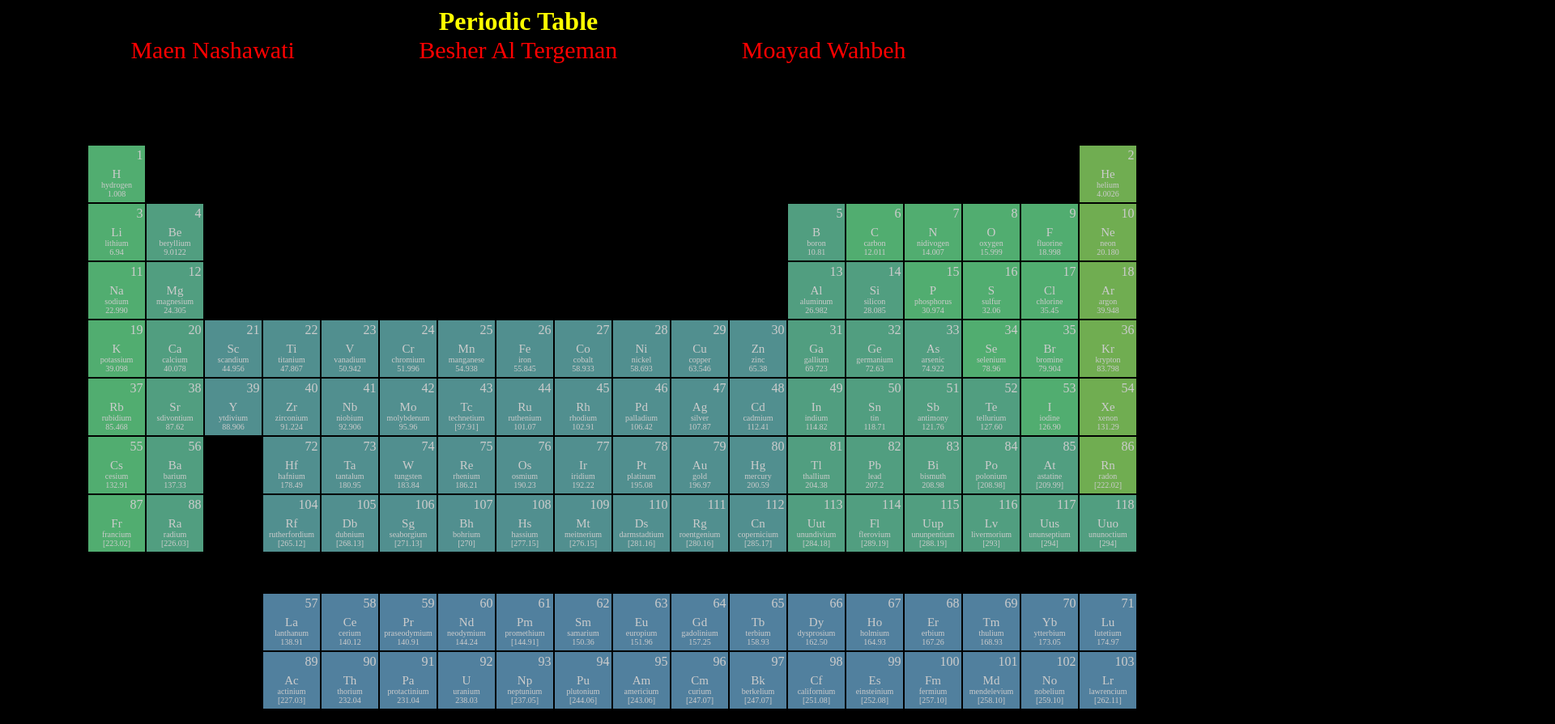
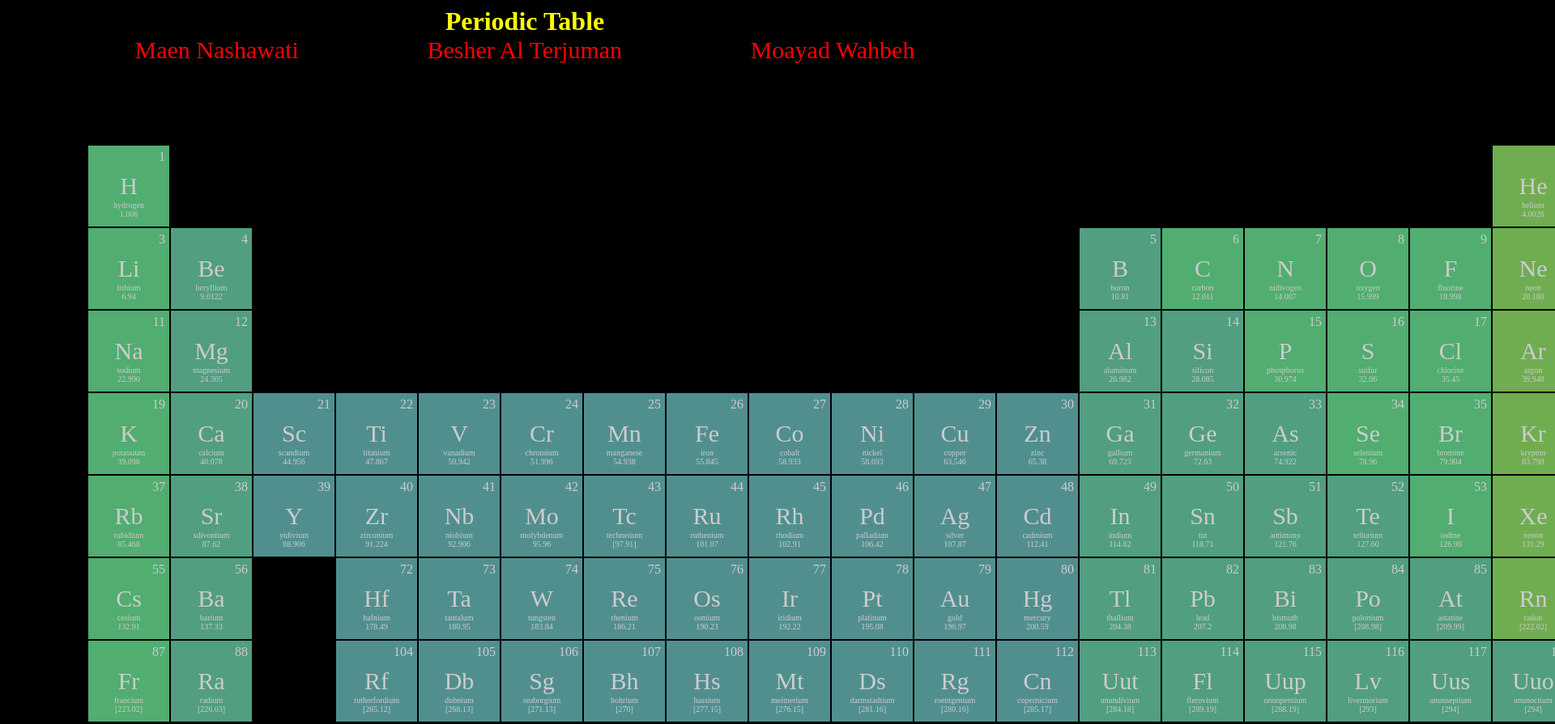
Before and after one commit to MaenMnM/Periodic-Table, a plain HTML site: page index.html in a window 1280 px wide. Shown: the top 895 px of the page at 81% size, 1920 px wide, since content can reach past the window. Drawn offline with Linux system fonts and the light colour scheme.

Commit message:
Main Files2

```diff
--- a/index.html
+++ b/index.html
@@ -13,7 +13,7 @@
         <h1>Periodic Table</h1>
         <div class="spans">
             <span>Maen Nashawati</span>
-            <span>Besher Al Tergeman</span>
+            <span>Besher Al Terjuman</span>
             <span>Moayad Wahbeh</span>
         </div>
     </div>
@@ -912,6 +912,8 @@
     <style>
       body{
   background-color: black;
+  text-align: center;
+  width: 100%;
 }
 h1{
   margin: 0 auto;
@@ -943,13 +945,13 @@ span{
   width: fit-content;
   padding-right: 100px;
   padding-left: 100px;
-  min-height: 50px;
+  min-height: 100px;
 }
 .cell {
   z-index: 0;
   margin: 1px;
-  width: 70px;
-  height: 70px;
+  width: 100px;
+  height: 100px;
   transition: 0.3s;
 }
 .cell .element{
@@ -964,19 +966,19 @@ span{
   position: relative;
 }
 .cell .symbol{
-  font-size: 15px;
+  font-size: 30px;
 }
 .cell .at_num{
   position: absolute;
-  top: 2.5px;
-  right: 2.5px;
+  top: 5px;
+  right: 5px;
 
 }
 .cell .at_details{
   position: absolute;
   left: 50%;
   transform: translateX(-50%);
-  bottom: 5px;
+  bottom: 10px;
   text-align: center;
   font-size: 10px;
 }
@@ -1466,7 +1468,7 @@ span{
 }
 /* open class */
 .cell.open{
-  transform: scaleX(2) scaleY(2);
+  transform: scaleX(3) scaleY(3);
 }
 .cell.open .element{
   opacity: 1 !important;
```
